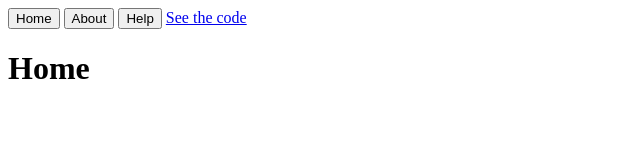
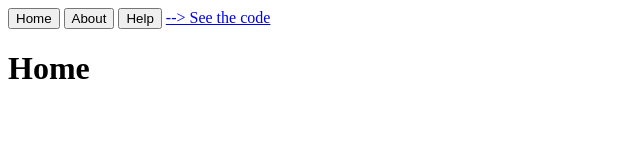
Before and after one commit to Ajin-1597/Mini-CSR-SPA, a plain HTML site: page index.html in a window 1280 px wide. Shown: the full height of the page, 0-640 px from the left. Drawn offline with Linux system fonts and the light colour scheme.

Commit message:
Update index.html

```diff
--- a/index.html
+++ b/index.html
@@ -10,7 +10,7 @@
       <button id="home">Home</button>
       <button id="about">About</button>
       <button id="help">Help</button>
-      <a href="https://github.com/nhrones/Mini-CSR-SPA">    See the code</a>
+      <a href="https://github.com/nhrones/Mini-CSR-SPA"> -->  See the code</a>
    </header>
    <div id="page"> <h1>Home</h1> </div>
 </body>
```
